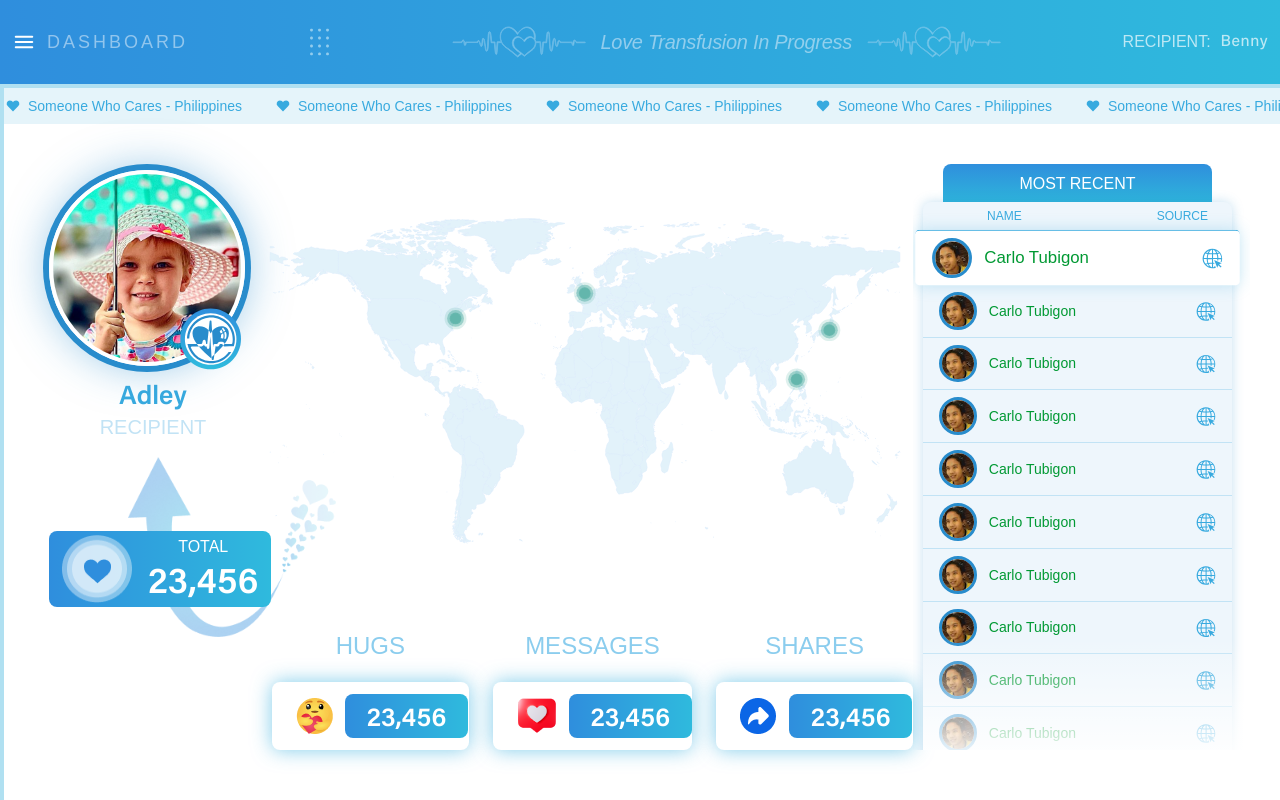
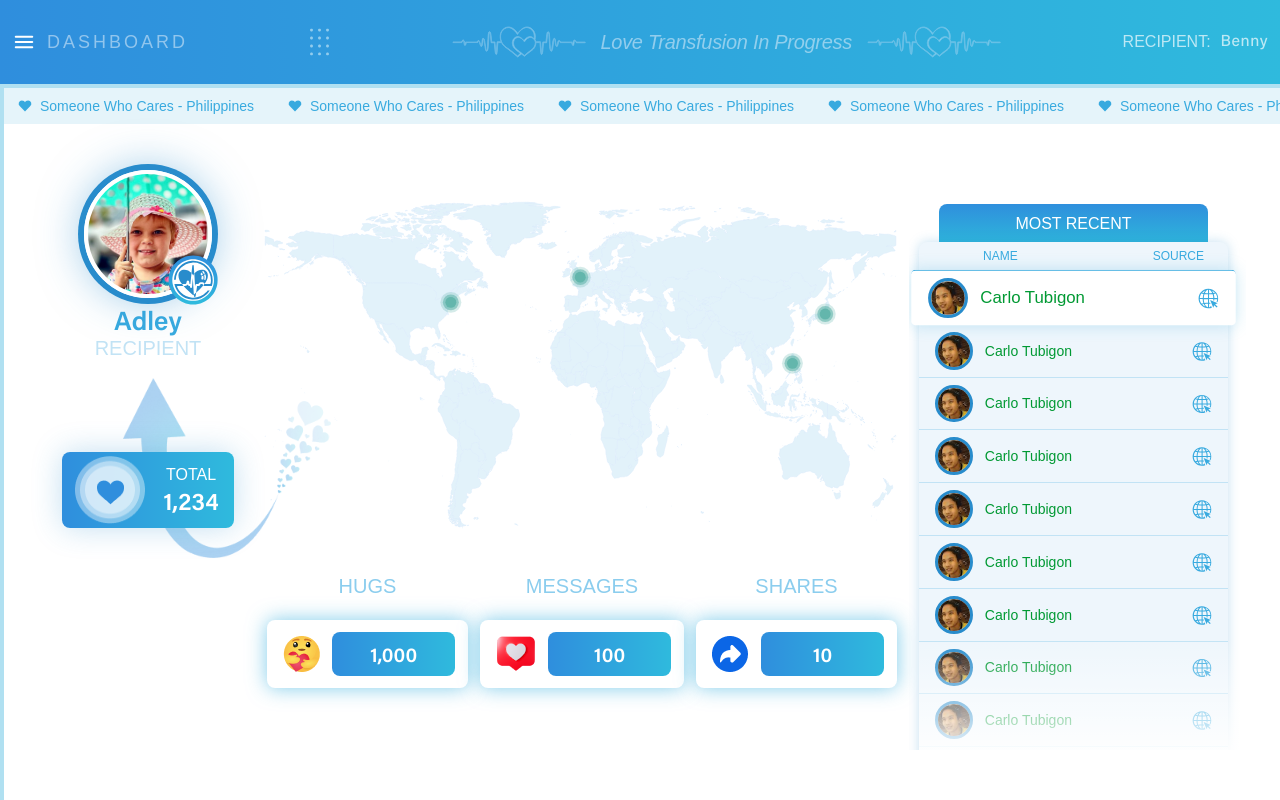
Before and after one commit to love-transfusion/lovetransfusion.com, a Next.js app: page /dashboard in a window 1280 px wide. Shown: the top 800 px of the page. Built offline with nearby package versions, Linux system fonts and the light colour scheme; a web font is replaced by a local one.

Commit message:
dashboard style 1

```diff
--- /dev/null
+++ b/src/app/(logged-in-pages)/dashboard/HugsMessagesShares.tsx
@@ -0,0 +1,75 @@
+import React from 'react'
+import Image from 'next/image'
+import hugs from './images/hugs.png'
+import messages from './images/MESSAGES.png'
+import shares from './images/SHARES.png'
+
+const HugsMessagesShares = () => {
+  return (
+    <div
+      className={
+        'flex flex-col md:flex-row gap-3 2xl:gap-6 pl-3 pr-3 md:pl-[15px] mt-[22px] 2xl:mt-16 justify-center 2xl:justify-start'
+      }
+    >
+      <div className={'text-center'}>
+        <p className={'uppercase text-xl 2xl:text-2xl text-primary-300'}>
+          hugs
+        </p>
+        <div
+          className={
+            'flex gap-3 items-center bg-white shadow-[0px_0px_20px_0px_#2FABDD9C] py-3 px-4 2xl:px-6 mt-[7px] md:mt-5 rounded-lg w-fit mx-auto'
+          }
+        >
+          <Image src={hugs} quality={100} alt="hugs" />
+          <p
+            className={
+              'rounded-lg bg-gradient-to-r from-[#2F8EDD] to-[#2FBADD] text-white text-xl 2xl:text-[26px] pt-[10px] 2xl:pt-[6px] pb-[9px] 2xl:pb-[5px] px-3 font-acuminProSemibold leading-tight min-w-[123px]'
+            }
+          >
+            1,000
+          </p>
+        </div>
+      </div>
+      <div className={'text-center'}>
+        <p className={'uppercase text-xl 2xl:text-2xl text-primary-300'}>
+          messages
+        </p>
+        <div
+          className={
+            'flex gap-3 items-center bg-white shadow-[0px_0px_20px_0px_#2FABDD9C] py-3 px-4 2xl:px-6 mt-[7px] md:mt-5 rounded-lg w-fit mx-auto'
+          }
+        >
+          <Image src={messages} quality={100} alt="hugs" />
+          <p
+            className={
+              'rounded-lg bg-gradient-to-r from-[#2F8EDD] to-[#2FBADD] text-white text-xl 2xl:text-[26px] pt-[10px] 2xl:pt-[6px] pb-[9px] 2xl:pb-[5px] px-3 font-acuminProSemibold leading-tight min-w-[123px]'
+            }
+          >
+            100
+          </p>
+        </div>
+      </div>
+      <div className={'text-center'}>
+        <p className={'uppercase text-xl 2xl:text-2xl text-primary-300'}>
+          shares
+        </p>
+        <div
+          className={
+            'flex gap-3 items-center bg-white shadow-[0px_0px_20px_0px_#2FABDD9C] py-3 px-4 2xl:px-6 mt-[7px] md:mt-5 rounded-lg w-fit mx-auto'
+          }
+        >
+          <Image src={shares} quality={100} alt="hugs" />
+          <p
+            className={
+              'rounded-lg bg-gradient-to-r from-[#2F8EDD] to-[#2FBADD] text-white text-xl 2xl:text-[26px] pt-[10px] 2xl:pt-[6px] pb-[9px] 2xl:pb-[5px] px-3 font-acuminProSemibold leading-tight min-w-[123px]'
+            }
+          >
+            10
+          </p>
+        </div>
+      </div>
+    </div>
+  )
+}
+
+export default HugsMessagesShares
--- a/src/app/(logged-in-pages)/dashboard/MapChart.tsx
+++ b/src/app/(logged-in-pages)/dashboard/MapChart.tsx
@@ -1,10 +1,12 @@
 'use client'
 import React, { useEffect, useState } from 'react'
 import ReactECharts from 'echarts-for-react'
-import * as echarts  from 'echarts'
+import * as echarts from 'echarts'
+import useDeviceSize from '@/app/hooks/useDeviceSize'
 
 const WorldMap = () => {
   const [option, setOption] = useState({})
+  const deviceSize = useDeviceSize()
 
   useEffect(() => {
     // Fetch world map JSON
@@ -71,7 +73,13 @@ const WorldMap = () => {
   }, [])
 
   return (
-    <ReactECharts option={option} style={{ height: '370px', width: '100%' }} />
+    <ReactECharts
+      option={option}
+      style={{
+        height: `${deviceSize === 'sm' ? '170px' : '370px'}`,
+        width: '100%',
+      }}
+    />
   )
 }
 
--- /dev/null
+++ b/src/app/(logged-in-pages)/dashboard/MostRecentEngagements.tsx
@@ -0,0 +1,72 @@
+import React from 'react'
+import carlo from './images/carlo.webp'
+import Image from 'next/image'
+import ltWebsiteIcon from './images/world-w.svg'
+
+const MostRecentEngagements = () => {
+  return (
+    <div
+      className={
+        'pl-4 md:pl-[39px] xl:pl-[10px] pr-4 md:pr-[39px] xl:pr-[18px] -mt-[6px] max-h-[586px] md:min-w-[337px] lg:min-w-[640px] xl:min-w-[337px] overflow-hidden relative mx-auto'
+      }
+    >
+      <div
+        className={
+          'h-32 w-full bg-gradient-to-t from-[#FFFFFF] to-[#FFFFFF00] absolute -bottom-4'
+        }
+      />
+      <p
+        className={
+          'mx-5 bg-gradient-to-b from-[#2F8FDD] to-[#2EB4DB] pt-2 pb-[6px] text-center text-white uppercase rounded-t-lg mt-[46px] xl:mt-10 2xl:mt-[unset]'
+        }
+      >
+        Most Recent
+      </p>
+      <div
+        className={
+          'bg-[#EEF6FC] rounded-lg text-sm shadow-[0px_0px_12px_0px_#288CCC45]'
+        }
+      >
+        <div
+          className={
+            'flex justify-between text-[12px] text-primary pl-16 px-6 leading-tight py-[7px]'
+          }
+        >
+          <p className={''}>NAME</p>
+          <p className={''}>SOURCE</p>
+        </div>
+        <div className={'divide-y divide-primary-200'}>
+          {new Array(13).fill(' ').map((item, index) => {
+            return (
+              <div
+                key={index}
+                className={
+                  'flex gap-2 justify-between px-4 py-[7px] first:bg-white first:scale-105 first:text-base first:shadow-[0px_0px_15px_0px_#2FABDD40] first:border-t first:border-primary first:rounded-[4px]'
+                }
+              >
+                <div className={'flex items-center gap-3'}>
+                  <Image
+                    src={carlo}
+                    alt="Profile picture of engager"
+                    quality={100}
+                    width={37.8}
+                    height={37.8}
+                    className="border-[3px] border-[#288CCC] rounded-full"
+                  />
+                  <p className={'text-[#009933]'}>Carlo Tubigon</p>
+                </div>
+                <Image
+                  src={ltWebsiteIcon}
+                  alt="LT Website Icon"
+                  quality={100}
+                />
+              </div>
+            )
+          })}
+        </div>
+      </div>
+    </div>
+  )
+}
+
+export default MostRecentEngagements
--- a/src/app/(logged-in-pages)/dashboard/RecipientProfilePicture.tsx
+++ b/src/app/(logged-in-pages)/dashboard/RecipientProfilePicture.tsx
@@ -7,12 +7,12 @@ const RecipientProfilePicture = () => {
   return (
     <div
       className={
-        'shadow-[0px_0px_45px_0px_#288CCC87] w-fit h-fit rounded-full relative'
+        'shadow-[0px_0px_45px_0px_#288CCC87] w-fit h-fit rounded-full relative md:mx-auto 2xl:mx-[unset]'
       }
     >
       <div
         className={
-          'w-[196px] h-[196px] border-4 border-white ring-[6px] ring-[#288CCC] rounded-full overflow-hidden relative'
+          'w-[71px] h-[71px] md:w-[128px] 2xl:w-[196px] md:h-[128px] 2xl:h-[196px] border-[3px] md:border-4 border-white ring-4 md:ring-[6px] ring-[#288CCC] rounded-full overflow-hidden relative'
         }
       >
         <Image
@@ -29,7 +29,7 @@ const RecipientProfilePicture = () => {
         width={61}
         height={61}
         quality={100}
-        className="absolute -bottom-[4px] right-[4px]"
+        className="absolute -bottom-[7px] 2xl:-bottom-[4px] -right-[6px] 2xl:right-[4px] w-10 h-10 md:w-[50px] 2xl:w-[61px] md:h-[50px] 2xl:h-[61px]"
       />
     </div>
   )
--- a/src/app/(logged-in-pages)/dashboard/page.tsx
+++ b/src/app/(logged-in-pages)/dashboard/page.tsx
@@ -4,35 +4,47 @@ import MapChart from './MapChart'
 import RecipientProfilePicture from './RecipientProfilePicture'
 import ripple from './images/ripple.png'
 import arrow from './images/arrow.png'
-import carlo from './images/carlo.webp'
 import Image from 'next/image'
-import ltWebsiteIcon from './images/world-w.svg'
 import hugs from './images/hugs.png'
 import messages from './images/MESSAGES.png'
 import shares from './images/SHARES.png'
+import MostRecentEngagements from './MostRecentEngagements'
+import ShowOrHide from './ShowOrHide'
+import carlo from './images/carlo.webp'
 import DividerText from '@/app/components/DividerText'
-import ShowOrHide from './ShowOrHide'
+import HugsMessagesShares from './HugsMessagesShares'
 
 // EFF7FC
 const DashboardPage = () => {
   return (
     <div className="">
       <SlidingSupportersName />
+      {/* Profile and Map Section */}
       <div
         className={
-          'grid grid-cols-[208px_1fr_337px] pt-[46px] pb-[50px] pl-[45px] pr-[30px] border-b-4 border-[#B0E0F1]'
+          'flex flex-wrap xl:flex-nowrap gap-5 xl:gap-0 pt-[30px] xl:pt-[46px] pb-[38px] xl:pb-[50px] pl-0 md:pl-10 2xl:pl-[45px] pr-0 md:pr-[34px] 2xl:pr-[30px] border-b-4 border-[#B0E0F1]'
         }
       >
-        <div className={'text-center'}>
+        <div
+          className={
+            'max-sm:flex max-sm:flex-wrap max-sm:items-center max-sm:gap-5 min-w-[208px] pt-4 xl:pt-[unset] max-sm:w-full max-sm:px-4'
+          }
+        >
           <RecipientProfilePicture />
-          <p className={'font-acuminProSemibold text-[26px] mt-2 text-primary'}>
-            Adley
-          </p>
-          <p className={'text-primary-200 text-xl'}>RECIPIENT</p>
-          <div className={'relative flex flex-col items-end w-full h-5'}>
+          <div className={'mt-2 text-left md:text-center'}>
+            <p
+              className={
+                'font-acuminProSemibold text-lg md:text-[26px] text-primary'
+              }
+            >
+              Adley
+            </p>
+            <p className={'text-primary-200 text-sm md:text-xl'}>RECIPIENT</p>
+          </div>
+          <div className={'relative flex flex-col items-end h-fit'}>
             <div
               className={
-                'grid grid-cols-[70px_1fr] w-fit text-white bg-gradient-to-r from-[#2F8EDD] to-[#2FBADD] rounded-lg gap-2 md:gap-4 px-[13px] py-[4px] mt-[90px] z-10 absolute right-0 left-0 mx-auto min-w-[172px]'
+                'grid grid-cols-[auto_1fr] md:grid-cols-[70px_1fr] w-fit text-white bg-gradient-to-r from-[#2F8EDD] to-[#2FBADD] shadow-[0px_0px_30px_0px_#288CCC47] rounded-lg gap-2 md:gap-4 px-2 md:px-[13px] py-[4px] md:mt-[90px] z-10 md:absolute right-0 left-0 mx-auto md:min-w-[172px] items-center text-left md:text-center'
               }
             >
               <Image
@@ -41,16 +53,16 @@ const DashboardPage = () => {
                 quality={100}
                 width={70}
                 height={68}
-                className="w-[70px] h-[68px]"
+                className="w-10 h-10 md:w-[70px] md:h-[68px]"
               />
               <div className={''}>
-                <p className={''}>TOTAL</p>
+                <p className={'max-sm:text-[12px]'}>TOTAL</p>
                 <p
                   className={
-                    'font-acuminProSemibold text-[36px] leading-tight -mt-[2px]'
+                    'font-acuminProSemibold text-sm md:text-2xl 2xl:text-[36px] leading-tight -mt-[2px]'
                   }
                 >
-                  23,456
+                  1,234
                 </p>
               </div>
             </div>
@@ -58,129 +70,29 @@ const DashboardPage = () => {
               src={arrow}
               alt="arrow"
               quality={100}
-              className="absolute top-4 left-[79px] my-auto"
+              className=" max-sm:hidden absolute top-4 left-[79px] my-auto"
             />
-          </div>
-        </div>
-        <div className={'w-full pt-[26px]'}>
-          <MapChart />
-          <div className={'flex gap-6 pl-[15px] mt-16'}>
-            <div className={'text-center'}>
-              <p className={'uppercase text-2xl text-primary-300'}>hugs</p>
-              <div
-                className={
-                  'flex gap-3 items-center bg-white shadow-[0px_0px_20px_0px_#2FABDD9C] py-3 px-6 mt-5 rounded-lg'
-                }
-              >
-                <Image src={hugs} quality={100} alt="hugs" />
-                <p
-                  className={
-                    'rounded-lg bg-gradient-to-r from-[#2F8EDD] to-[#2FBADD] text-white text-[26px] pt-[6px] pb-[5px] px-3 font-acuminProSemibold leading-tight min-w-[123px]'
-                  }
-                >
-                  23,456
-                </p>
-              </div>
-            </div>
-            <div className={'text-center'}>
-              <p className={'uppercase text-2xl text-primary-300'}>messages</p>
-              <div
-                className={
-                  'flex gap-3 items-center bg-white shadow-[0px_0px_20px_0px_#2FABDD9C] py-3 px-6 mt-5 rounded-lg'
-                }
-              >
-                <Image src={messages} quality={100} alt="hugs" />
-                <p
-                  className={
-                    'rounded-lg bg-gradient-to-r from-[#2F8EDD] to-[#2FBADD] text-white text-[26px] pt-[6px] pb-[5px] px-3 font-acuminProSemibold leading-tight min-w-[123px]'
-                  }
-                >
-                  23,456
-                </p>
-              </div>
-            </div>
-            <div className={'text-center'}>
-              <p className={'uppercase text-2xl text-primary-300'}>shares</p>
-              <div
-                className={
-                  'flex gap-3 items-center bg-white shadow-[0px_0px_20px_0px_#2FABDD9C] py-3 px-6 mt-5 rounded-lg'
-                }
-              >
-                <Image src={shares} quality={100} alt="hugs" />
-                <p
-                  className={
-                    'rounded-lg bg-gradient-to-r from-[#2F8EDD] to-[#2FBADD] text-white text-[26px] pt-[6px] pb-[5px] px-3 font-acuminProSemibold leading-tight min-w-[123px]'
-                  }
-                >
-                  23,456
-                </p>
-              </div>
-            </div>
           </div>
         </div>
         <div
           className={
-            'pl-[10px] pr-[18px] -mt-[6px] max-h-[586px] overflow-hidden relative'
+            'w-full md:max-w-[445px] lg:max-w-[695px] xl:max-w-full max-sm:pt-5 lg:pt-[10px] 2xl:pt-[26px]'
           }
         >
-          <div
-            className={
-              'h-32 w-full bg-gradient-to-t from-[#FFFFFF] to-[#FFFFFF00] absolute -bottom-4'
-            }
-          />
-          <p
-            className={
-              'mx-5 bg-gradient-to-b from-[#2F8FDD] to-[#2EB4DB] pt-2 pb-[6px] text-center text-white uppercase rounded-t-lg'
-            }
-          >
-            Most Recent
-          </p>
-          <div
-            className={
-              'bg-[#EEF6FC] rounded-lg text-sm shadow-[0px_0px_12px_0px_#288CCC45]'
-            }
-          >
-            <div
-              className={
-                'flex justify-between text-[12px] text-primary pl-16 px-6 leading-tight py-[7px]'
-              }
-            >
-              <p className={''}>NAME</p>
-              <p className={''}>SOURCE</p>
-            </div>
-            <div className={'divide-y divide-primary-200'}>
-              {new Array(13).fill(' ').map((item, index) => {
-                return (
-                  <div
-                    key={index}
-                    className={
-                      'flex gap-2 justify-between px-4 py-[7px] first:bg-white first:scale-105 first:text-base first:shadow-[0px_0px_15px_0px_#2FABDD40] first:border-t first:border-primary first:rounded-[4px]'
-                    }
-                  >
-                    <div className={'flex items-center gap-3'}>
-                      <Image
-                        src={carlo}
-                        alt="Profile picture of engager"
-                        quality={100}
-                        width={37.8}
-                        height={37.8}
-                        className="border-[3px] border-[#288CCC] rounded-full"
-                      />
-                      <p className={'text-[#009933]'}>Carlo Tubigon</p>
-                    </div>
-                    <Image
-                      src={ltWebsiteIcon}
-                      alt="LT Website Icon"
-                      quality={100}
-                    />
-                  </div>
-                )
-              })}
-            </div>
+          <MapChart />
+          <div className={'hidden xl:block'}>
+            <HugsMessagesShares />
           </div>
         </div>
+        <div className={'mx-auto max-sm:w-full'}>
+          <div className={'xl:hidden'}>
+            <HugsMessagesShares />
+          </div>
+          <MostRecentEngagements />
+        </div>
       </div>
-      <div className={'flex items-start gap-[50px] py-7 px-10 bg-[#EFF7FC]'}>
+      {/* Messages Section */}
+      {/* <div className={'flex items-start gap-[50px] py-7 px-10 bg-[#EFF7FC]'}>
         <div className={'min-w-[900px]'}>
           <DividerText clBorderTopClassName="border-[#92CCED]">
             <p className={'text-nowrap text-2xl uppercase text-[#B3D8F3]'}>
@@ -282,7 +194,7 @@ const DashboardPage = () => {
             <div className="border-r-[35px] border-y-[25px] border-[#2F8EDD] border-y-transparent absolute -left-[35px] top-0 bottom-0 my-auto h-fit" />
           </div>
         </div>
-      </div>
+      </div> */}
     </div>
   )
 }
--- /dev/null
+++ b/src/app/hooks/useDeviceSize.ts
@@ -0,0 +1,38 @@
+'use client'
+import { useEffect, useState } from 'react'
+
+interface I_DeviceSize {
+  deviceSize: 'sm' | 'md' | 'lg' | 'xl' | '2xl' | null
+}
+
+const useDeviceSize = (): I_DeviceSize['deviceSize'] => {
+  const [deviceSize, setdeviceSize] = useState<
+    I_DeviceSize['deviceSize'] | null
+  >(null)
+
+  const updateDeviceSize = () => {
+    if (window.innerWidth <= 767) {
+      setdeviceSize('sm')
+    } else if (window.innerWidth >= 768 && window.innerWidth <= 1023) {
+      setdeviceSize('md')
+    } else if (window.innerWidth >= 1024 && window.innerWidth <= 1279) {
+      setdeviceSize('lg')
+    } else if (window.innerWidth >= 1280 && window.innerWidth <= 1535) {
+      setdeviceSize('xl')
+    } else if (window.innerWidth >= 1536) {
+      setdeviceSize('2xl')
+    }
+  }
+
+  useEffect(() => {
+    updateDeviceSize()
+    window.addEventListener('resize', updateDeviceSize)
+
+    return () => {
+      window.removeEventListener('resize', updateDeviceSize)
+    }
+  }, [])
+  return deviceSize
+}
+
+export default useDeviceSize
```
